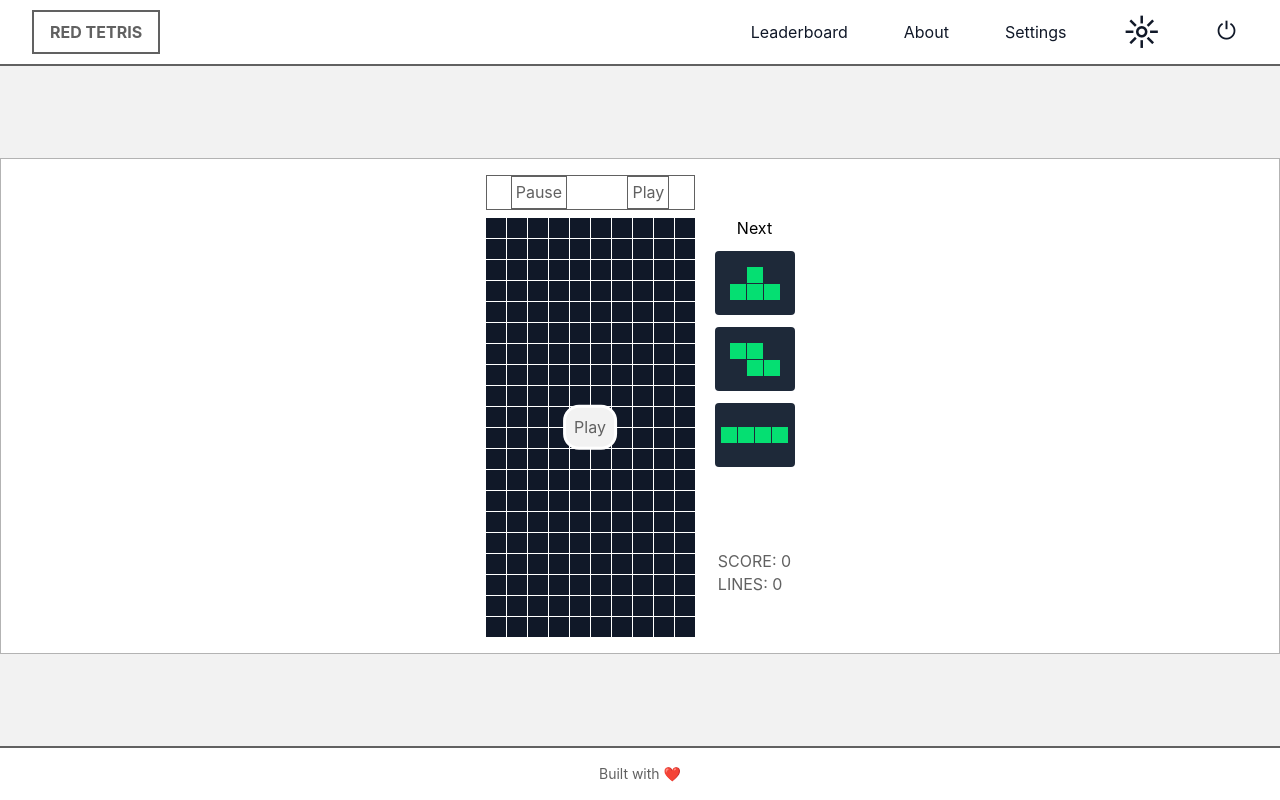
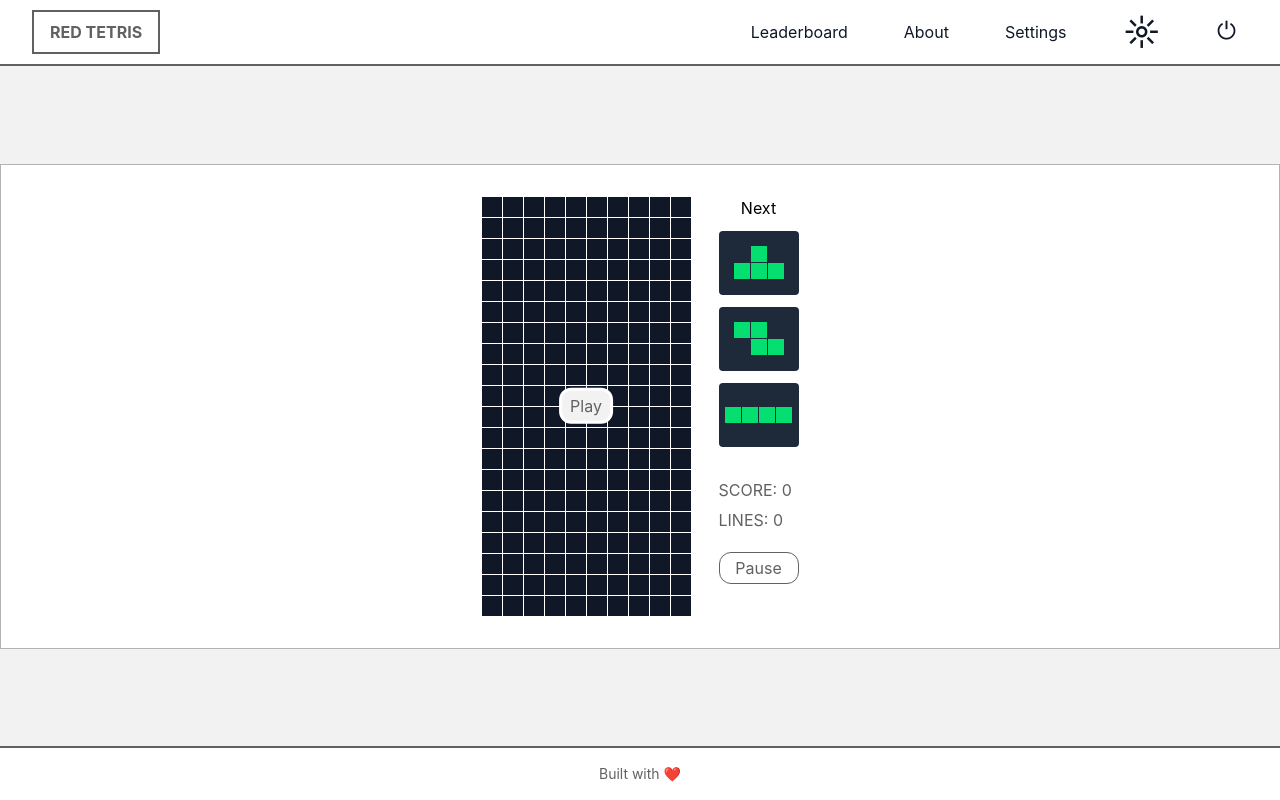
Before and after one commit to cyb17/red-tetris, a React (Vite) app in the folder frontend/: page /game in a window 1280 px wide. Built offline with nearby package versions, Linux system fonts and the light colour scheme.

Commit message:
adjust about, game, leaderboard design

```diff
--- a/frontend/src/components/TetrisBoard.jsx
+++ b/frontend/src/components/TetrisBoard.jsx
@@ -9,7 +9,7 @@ export default function Board({ board, status, onStart }) {
       {status === GAME_STATUS.WAITING ? (
         <div className="absolute top-1/2 left-1/2 -translate-x-1/2 -translate-y-1/2">
           <button
-            className="border-3 border-white bg-(--color-bg) p-2 rounded-2xl"
+            className="border-3 border-white bg-(--color-bg) py-1 px-2 rounded-xl"
             onClick={onStart}
           >
             Play
--- a/frontend/src/pages/AboutPage.jsx
+++ b/frontend/src/pages/AboutPage.jsx
@@ -1,6 +1,6 @@
 export default function About() {
   return (
-    <section className="py-10 px-35">
+    <section className="py-10 px-12 sm:px-35">
       <h2 className="text-3xl font-bold mb-8">About Tetris</h2>
       <p className="mb-6 text-lg leading-relaxed">
         Tetris is a puzzle game that was born in the mid-1980s, at a time when personal computing
--- a/frontend/src/pages/GamePage.jsx
+++ b/frontend/src/pages/GamePage.jsx
@@ -46,16 +46,8 @@ export default function Game() {
       : mergePieceToBoard(state.board, state.piece);
 
   return (
-    <sector className="flex justify-center p-4 w-full gap-5 bg-(--color-bg-light) border border-(--color-border)">
+    <sector className="w-full flex justify-center p-8 gap-7 bg-(--color-bg-light) border border-(--color-border)">
       <div className="flex flex-col gap-2">
-        <div className="flex justify-around gap-3 border">
-          <button onClick={() => dispatch({ type: EVENTS.PAUSE })} className="border p-1">
-            Pause
-          </button>
-          <button onClick={() => dispatch({ type: EVENTS.START })} className="border p-1">
-            Play
-          </button>
-        </div>
         <div>
           <Board
             board={board}
@@ -64,11 +56,17 @@ export default function Game() {
           />
         </div>
       </div>
-      <div className="flex flex-col justify-around items-center">
+      <div className="flex flex-col gap-8">
         <NextPiece nextPieces={state.nextPieces} />
-        <div>
-          <div className="font-(--font-mono)">SCORE: {state.score}</div>
-          <div>LINES: {state.clearedLines}</div>
+        <div className="flex flex-col gap-2">
+          <span>SCORE: {state.score}</span>
+          <span>LINES: {state.clearedLines}</span>
+          <button
+            onClick={() => dispatch({ type: EVENTS.PAUSE })}
+            className="border p-1 rounded-xl mt-3"
+          >
+            Pause
+          </button>
         </div>
       </div>
     </sector>
--- a/frontend/src/pages/HomePage.jsx
+++ b/frontend/src/pages/HomePage.jsx
@@ -18,7 +18,7 @@ export default function Home() {
 
   return (
     <section className="flex flex-col items-center justify-center min-h-120 max-w-3xl border border-(--color-border) mx-4 sm:w-4/5 p-12 bg-(--color-bg-light)">
-      <h1 className="text-6xl sm:text-7xl mb-8 font-bold text-center">RED TETRIS</h1>
+      <h1 className="text-6xl sm:text-7xl mb-15 font-bold text-center">RED TETRIS</h1>
       <div className="flex flex-col items-center gap-4">
         <Button name="Login" onClick={handleLogin} />
         <Button name="Sign Up" onClick={handleSignUp} />
--- a/frontend/src/pages/Leaderboard.jsx
+++ b/frontend/src/pages/Leaderboard.jsx
@@ -68,19 +68,19 @@ export default function Leaderboard() {
   return (
     <section className="flex flex-col justify-center items-center gap-3 p-2 ">
       <h1 className="text-6xl font-bold">Leaderboard</h1>
-      <hr className="border-t-2 border-(--color-border) w-2/3 mb-5" />
+      <hr className="border-t-2 border-(--color-border) w-2/3 sm:mb-5" />
 
       <input
         id="search"
         name="search"
         type="text"
-        placeholder="Chercher un joueur..."
+        placeholder="search a player..."
         value={searchTerm}
         onChange={e => {
           setSearchTerm(e.target.value);
           setCurrentPage(1);
         }}
-        className="px-4 py-2 border rounded w-1/2"
+        className="px-4 py-2 border rounded"
       />
 
       <table className="w-1/2 border mb-3">
--- a/frontend/src/pages/MenuPage.jsx
+++ b/frontend/src/pages/MenuPage.jsx
@@ -17,9 +17,9 @@ export default function Menu() {
   };
 
   return (
-    <section className="bg-(--color-bg-light) w-full max-w-2xl flex flex-col items-center justify-center gap-6 border border-(--color-border) p-20 mx-auto">
-      <h1 className="text-5xl md:text-6xl mb-8 font-bold text-center">Welcome User !</h1>
-      <div className="flex flex-col items-center gap-4 w-full">
+    <section className="flex flex-col items-center justify-center min-h-120 max-w-3xl border border-(--color-border) mx-4 sm:w-4/5 p-12 bg-(--color-bg-light)">
+      <h1 className="text-5xl md:text-6xl mb-15 font-bold text-center">Welcome User !</h1>
+      <div className="flex flex-col items-center gap-4">
         <Button name="Single Player" onClick={handleSinglePlayer} />
         <Button name="Multi Player" onClick={handleMultiPlayer} />
         <Button name="Leaderboard" onClick={handleLeaderboard} />
```
Also changed, not shown: 2 other files (tests, documents, lock files or other folders).
